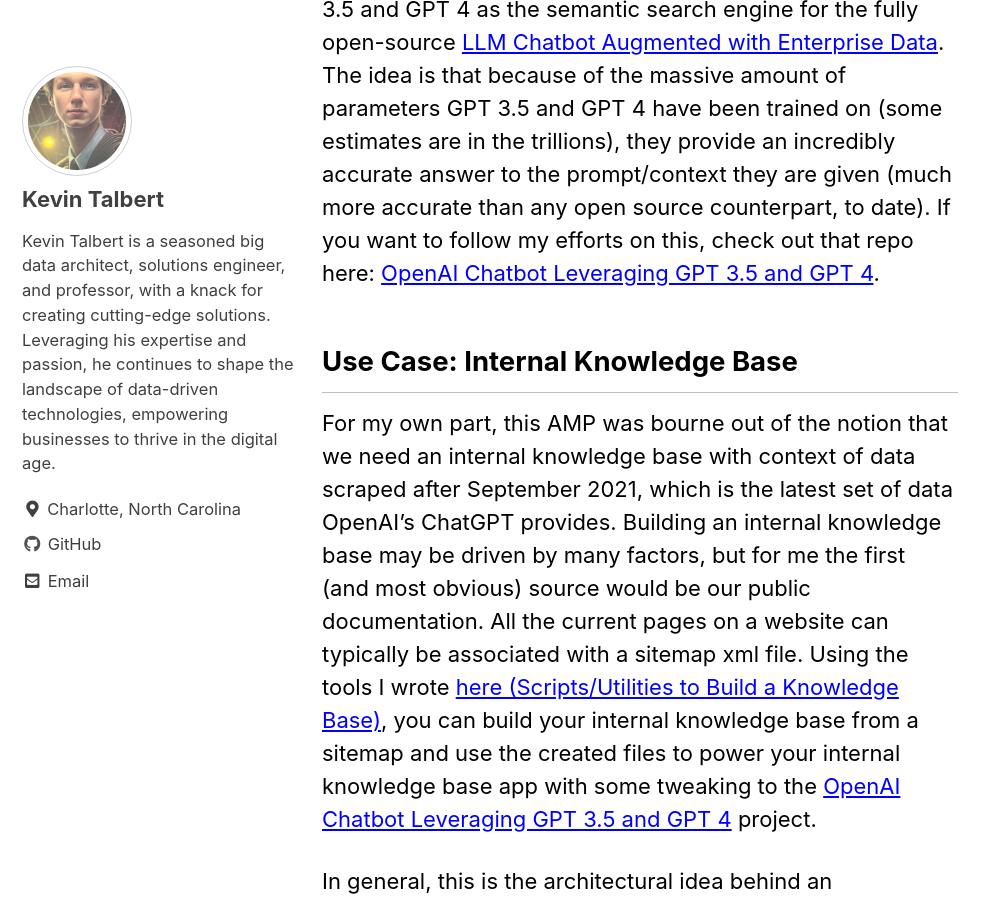
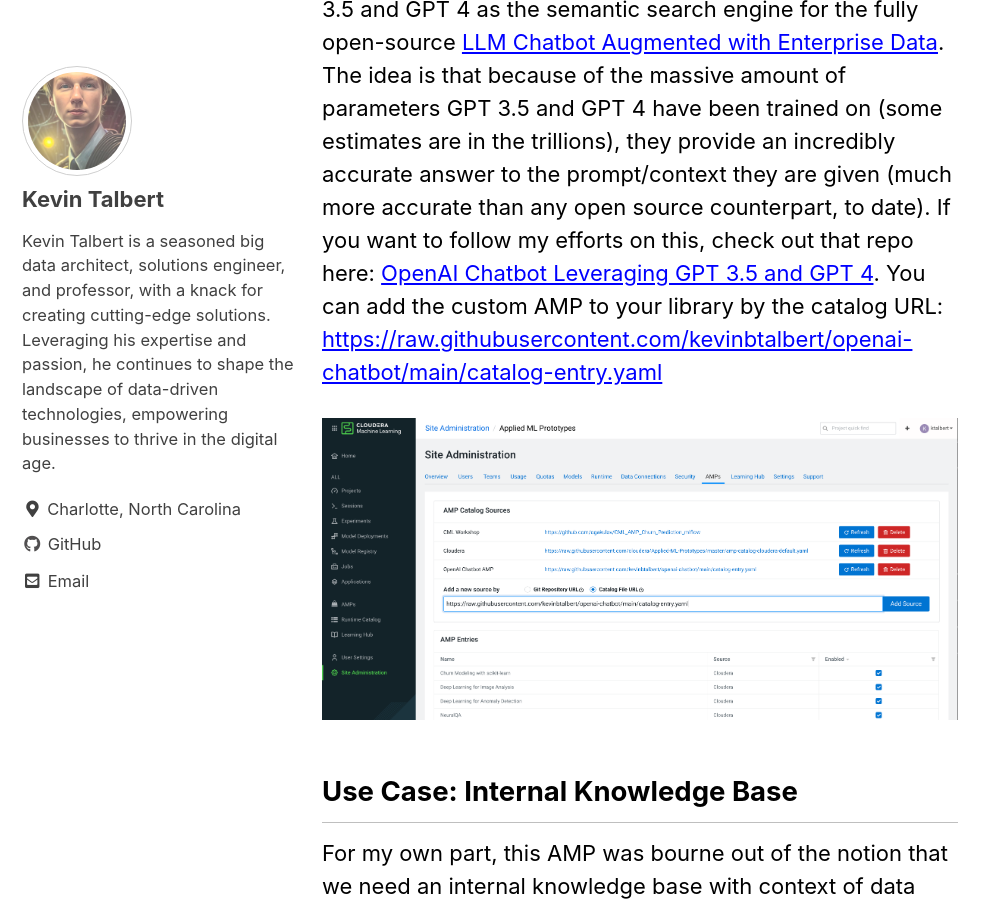
Before and after one commit to kevinbtalbert/kevinbtalbert.github.io, a Jekyll site: the page built from _posts/2023-09-10-ai-workflows.md, in a window 1280 px wide and 900 px high, scrolled down 1725 px. Shown: the whole window, without its empty margins (0-999 px from the left). Built offline with Jekyll 4.4.1, drawn with Linux system fonts in a browser that asks for light colours; cached includes are drawn as plain includes.

Commit message:
Custom AMP doc

```diff
--- a/_posts/2023-09-10-ai-workflows.md
+++ b/_posts/2023-09-10-ai-workflows.md
@@ -14,7 +14,9 @@
 
 The hot button topic in the industry right now is how businesses and organizations can leverage AI to modernize their workflows. Because of how expansive this has become over the last year, the capabilities of this technology have really managed to touch almost every aspect of the big data industry. I have read several articles this past week of financial services companies and government organizations I never thought would be early adopters of AI, modernizing their internal processes. With everything from HR departments screening job descriptions against resumes, to customer service departments analyzing a customer's sentiments to decide options, to IT divisions automating code reviews, there is massive untapped potential that your organization should be doing to stay ahead of the curve.
 
-As is the theme with this blog, I am all about providing easy solutions that you can jump into using with little prework. So oftentimes the path to building something great seems to revolve around spending 50% of your time just getting your environments and technology set up to start building. In the AI space, much of the insights companies want to get out of AI can begin with a common baseline that is deployable across solutions. This is what Cloudera has provided with AMPs (Applied Machine Learning Prototypes) in its CML offering. This past week, I've been working to enable GPT 3.5 and GPT 4 as the semantic search engine for the fully open-source [LLM Chatbot Augmented with Enterprise Data](https://github.com/cloudera/CML_AMP_LLM_Chatbot_Augmented_with_Enterprise_Data). The idea is that because of the massive amount of parameters GPT 3.5 and GPT 4 have been trained on (some estimates are in the trillions), they provide an incredibly accurate answer to the prompt/context they are given (much more accurate than any open source counterpart, to date). If you want to follow my efforts on this, check out that repo here: [OpenAI Chatbot Leveraging GPT 3.5 and GPT 4](https://github.com/kevinbtalbert/openai-chatbot).
+As is the theme with this blog, I am all about providing easy solutions that you can jump into using with little prework. So oftentimes the path to building something great seems to revolve around spending 50% of your time just getting your environments and technology set up to start building. In the AI space, much of the insights companies want to get out of AI can begin with a common baseline that is deployable across solutions. This is what Cloudera has provided with AMPs (Applied Machine Learning Prototypes) in its CML offering. This past week, I've been working to enable GPT 3.5 and GPT 4 as the semantic search engine for the fully open-source [LLM Chatbot Augmented with Enterprise Data](https://github.com/cloudera/CML_AMP_LLM_Chatbot_Augmented_with_Enterprise_Data). The idea is that because of the massive amount of parameters GPT 3.5 and GPT 4 have been trained on (some estimates are in the trillions), they provide an incredibly accurate answer to the prompt/context they are given (much more accurate than any open source counterpart, to date). If you want to follow my efforts on this, check out that repo here: [OpenAI Chatbot Leveraging GPT 3.5 and GPT 4](https://github.com/kevinbtalbert/openai-chatbot). You can add the custom AMP to your library by the catalog URL: [https://raw.githubusercontent.com/kevinbtalbert/openai-chatbot/main/catalog-entry.yaml](https://raw.githubusercontent.com/kevinbtalbert/openai-chatbot/main/catalog-entry.yaml)
+
+![](/assets/posts/2023-09-10-ai-workflows/catalog-add.png)
 
 ## Use Case: Internal Knowledge Base
 
```
Also changed, not shown: assets/posts/2023-09-10-ai-workflows/catalog-add.png (added).
